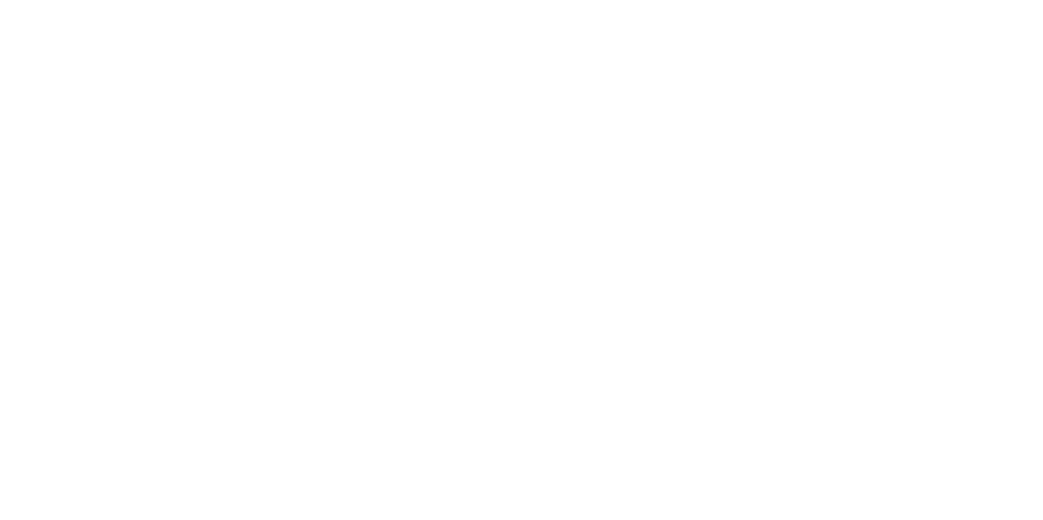
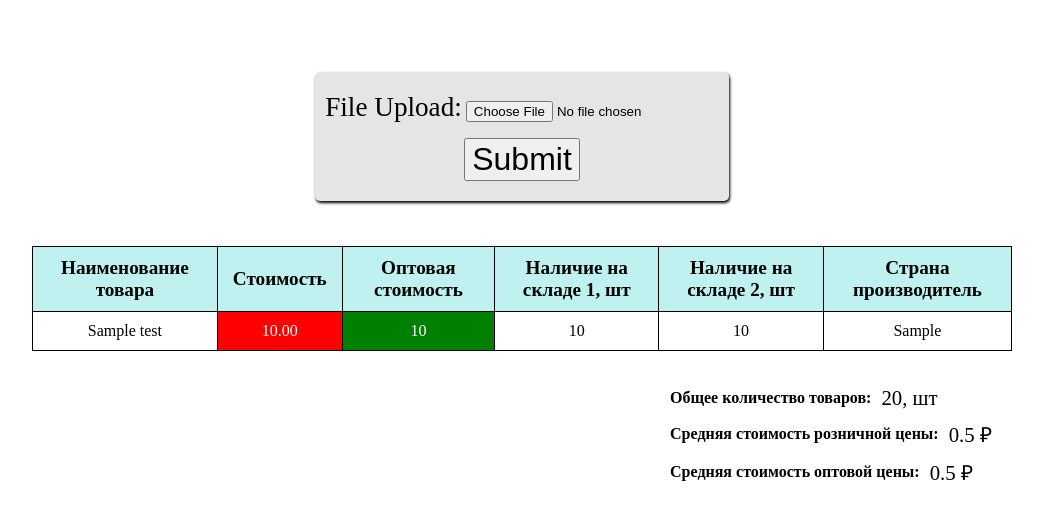
Before and after one commit to MaxTyshkevich/php-internship, a PHP site: page / in a window 1280 px wide. Before the commit the part shown is empty. Shown: the top 520 px of the page, without its empty margins (118-1161 px from the left). Run offline with PHP 8.4, Linux system fonts and the light colour scheme; tables that the repository leaves empty hold one stand-in row (values such as "Sample post").

Commit message:
feat: table

```diff
--- /dev/null
+++ b/src/index.css
@@ -0,0 +1,142 @@
+* {
+  -webkit-box-sizing: border-box;
+  box-sizing: border-box;
+}
+
+:root {
+  font-size: 16px;
+}
+
+.wrapper {
+  max-width: 980px;
+  margin: auto;
+  display: -webkit-box;
+  display: -ms-flexbox;
+  display: flex;
+  -webkit-box-align: center;
+  -ms-flex-align: center;
+  align-items: center;
+  -webkit-box-pack: center;
+  -ms-flex-pack: center;
+  justify-content: center;
+}
+
+.form {
+  margin-top: 4rem;
+  -webkit-box-flex: 0;
+  -ms-flex: 0 0 50%;
+  flex: 0 0 50%;
+  display: -webkit-box;
+  display: -ms-flexbox;
+  display: flex;
+  -webkit-box-orient: vertical;
+  -webkit-box-direction: normal;
+  -ms-flex-direction: column;
+  flex-direction: column;
+  -webkit-box-align: center;
+  -ms-flex-align: center;
+  align-items: center;
+  border-radius: 5px;
+  -webkit-box-shadow: 1px 2px 3px 0px black;
+  box-shadow: 1px 2px 3px 0px black;
+  background-color: #e5e5e5;
+  gap: 15px;
+  padding: 20px 10px;
+}
+
+.form label {
+  font-size: 1.7rem;
+}
+
+.form button {
+  font-size: 2rem;
+}
+
+/* ******* */
+
+.wrapper {
+  max-width: 980px;
+  margin: auto;
+  display: -webkit-box;
+  display: -ms-flexbox;
+  display: flex;
+  -webkit-box-orient: vertical;
+  -webkit-box-direction: normal;
+  -ms-flex-direction: column;
+  flex-direction: column;
+  -webkit-box-align: center;
+  -ms-flex-align: center;
+  align-items: center;
+  -webkit-box-pack: center;
+  -ms-flex-pack: center;
+  justify-content: center;
+  gap: 25px;
+}
+
+.wrapper .goods-info {
+  -ms-flex-item-align: end;
+  align-self: flex-end;
+}
+
+table {
+  margin-top: 20px;
+  padding: 20px 10px;
+  border-collapse: collapse;
+}
+
+table th,
+table td {
+  padding: 10px 15px;
+  border: 1px solid black;
+  text-align: center;
+}
+
+table th::first-letter,
+table td::first-letter {
+  text-transform: uppercase;
+}
+
+td.max_price {
+  background: red;
+  color: white;
+}
+
+td.min_price {
+  background: green;
+  color: white;
+}
+
+table th {
+  font-size: 1.2rem;
+  background-color: #bff1f1;
+}
+
+.goods-info {
+  padding: 10px 20px;
+}
+
+.goods-info .row {
+  display: -webkit-box;
+  display: -ms-flexbox;
+  display: flex;
+  -webkit-box-align: center;
+  -ms-flex-align: center;
+  align-items: center;
+}
+
+.goods-info .row + .row {
+  margin-top: 10px;
+}
+
+.goods-info .row__title {
+  font-weight: 600;
+}
+
+.goods-info .row__title::first-letter {
+  text-transform: uppercase;
+}
+
+.goods-info .row__result {
+  font-size: 1.3rem;
+  margin-left: 10px;
+}
--- a/src/index.php
+++ b/src/index.php
@@ -1,16 +1,126 @@
 <?php
+
+require_once '../vendor/autoload.php';
+
+use \PhpOffice\PhpSpreadsheet\IOFactory;
+
+
+$db_host = '127.0.0.1:3306';
+$db_username = 'root';
+$db_password = '';
+$db_name = 'price';
+
+
+$db = new mysqli($db_host, $db_username, $db_password, $db_name);
+
+if ($db->connect_error) {
+	die("Unable to connect database: " . $db->connect_error);
+}
+
 ?>
+
+
+<?php
+
+$result = mysqli_query($db, "SELECT * FROM `test`");
+$data_result = mysqli_fetch_all($result, MYSQLI_ASSOC);
+
+
+
+$max_price = mysqli_query($db, "SELECT MAX(`price`) AS `max_price` FROM `test`");
+$max_price_result = mysqli_fetch_assoc($max_price);
+
+$min_price = mysqli_query($db, "SELECT MIN(`trade_price`) AS `min_price` FROM `test`");
+$min_price_result = mysqli_fetch_assoc($min_price);
+
+
+?>
+
 
 <!doctype html>
 <html lang="en">
 <head>
-	<meta charset="UTF-8">
-	<meta name="viewport"
-	      content="width=device-width, user-scalable=no, initial-scale=1.0, maximum-scale=1.0, minimum-scale=1.0">
-	<meta http-equiv="X-UA-Compatible" content="ie=edge">
-	<title>Document</title>
+    <meta charset="UTF-8">
+    <meta name="viewport"
+          content="width=device-width, user-scalable=no, initial-scale=1.0, maximum-scale=1.0, minimum-scale=1.0">
+    <meta http-equiv="X-UA-Compatible" content="ie=edge">
+    <link rel="stylesheet" href="index.css">
+    <title>Document</title>
 </head>
 <body>
+<div class="wrapper">
+    <form method="post" enctype="multipart/form-data" class="form">
+        <div class="form-group">
+            <label for="exampleInputFile">File Upload:</label>
+            <input type="file" name="file" class="form-control" id="exampleInputFile">
+        </div>
+        <button type="submit" name="submit" class="btn btn-primary">Submit</button>
+    </form>
 
+	<?php if (count($data_result) !== 0): ?>
+    <table>
+        <thead>
+        <tr>
+            <th>Наименование товара</th>
+            <th>Стоимость</th>
+            <th>Оптовая стоимость</th>
+            <th>Наличие на складе 1, шт</th>
+            <th>Наличие на складе 2, шт</th>
+            <th>Страна производитель</th>
+        </tr>
+        </thead>
+        <tbody>
+				<?php
+				$counts_all_goods = 0;
+				$all_sum_price = 0;
+				$all_sum_trade_price = 0;
+
+
+				foreach ($data_result as $key => $rows) {
+					$name = $rows['name'];
+					$price = $rows['price'];
+
+
+					$trade_price = $rows['trade_price'];
+					$stock_1 = $rows['stock_1'];
+					$stock_2 = $rows['stock_2'];
+					$producing_country = $rows['producing_country'];
+
+					$counts_all_goods += $stock_1 + $stock_2;
+					$all_sum_price += $price;
+					$all_sum_trade_price += $trade_price;
+
+					$priceClassMax = $price === $max_price_result['max_price'] ? "max_price" : "";
+					$priceClassMin = $trade_price === $min_price_result['min_price'] ? "min_price" : "";
+
+					?>
+            <tr>
+                <td><?= $name ?></td>
+                <td class="<?= $priceClassMax ?>"><?= $price ?></td>
+                <td class="<?= $priceClassMin ?>"><?= $trade_price ?></td>
+                <td><?= $stock_1 ?></td>
+                <td><?= $stock_2 ?></td>
+                <td><?= $producing_country ?></td>
+            </tr>
+					<?php
+				}
+				?>
+
+
+        </tbody>
+    </table>
+    <div class='goods-info'>
+        <div class='goods-info__row row'>
+            <div class='row__title'>общее количество товаров:</div>
+            <span class='row__result'><?= $counts_all_goods ?>, шт</span></div>
+        <div class='goods-info__row row'>
+            <div class='row__title'>средняя стоимость розничной цены:</div>
+            <span class='row__result'><?= round($all_sum_price / $counts_all_goods, 2) ?> ₽</span></div>
+        <div class='goods-info__row row'>
+            <div class='row__title'>средняя стоимость оптовой цены:</div>
+            <span class='row__result'><?= round($all_sum_trade_price / $counts_all_goods, 2) ?> ₽</span></div>
+    </div>
+		<?php endif ?>
+</div>
 </body>
 </html>
```
Also changed, not shown: src/test.sql (added, +63 -0 lines), 1 other file.
